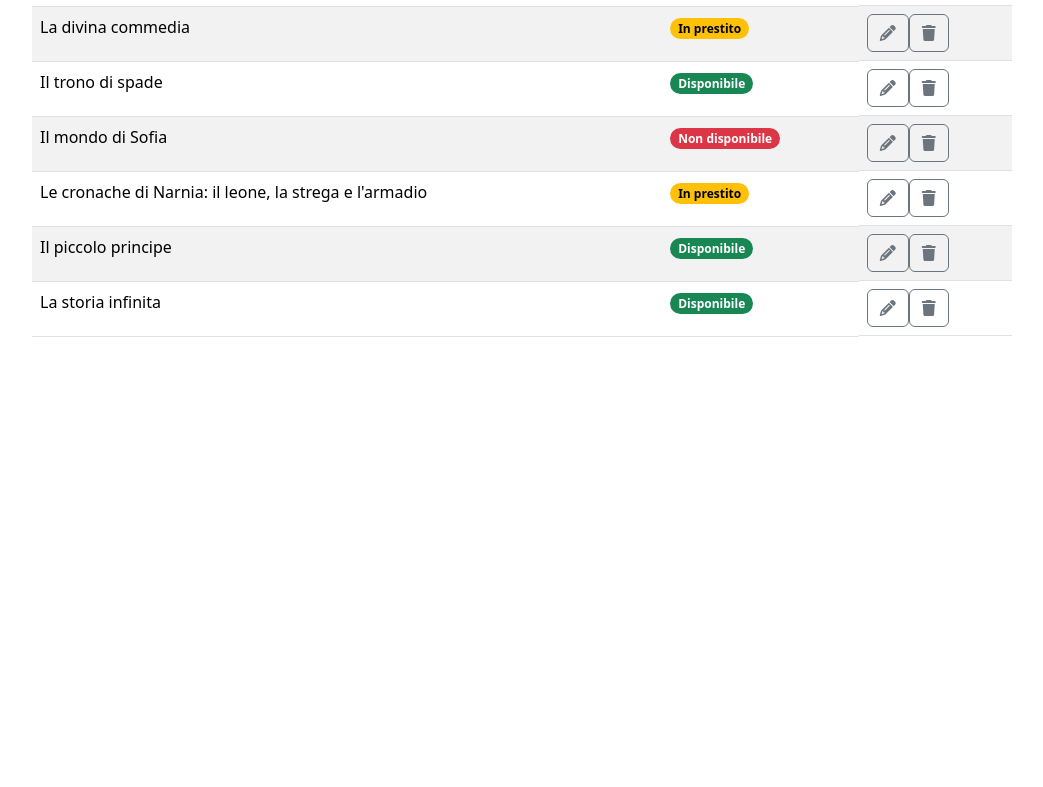
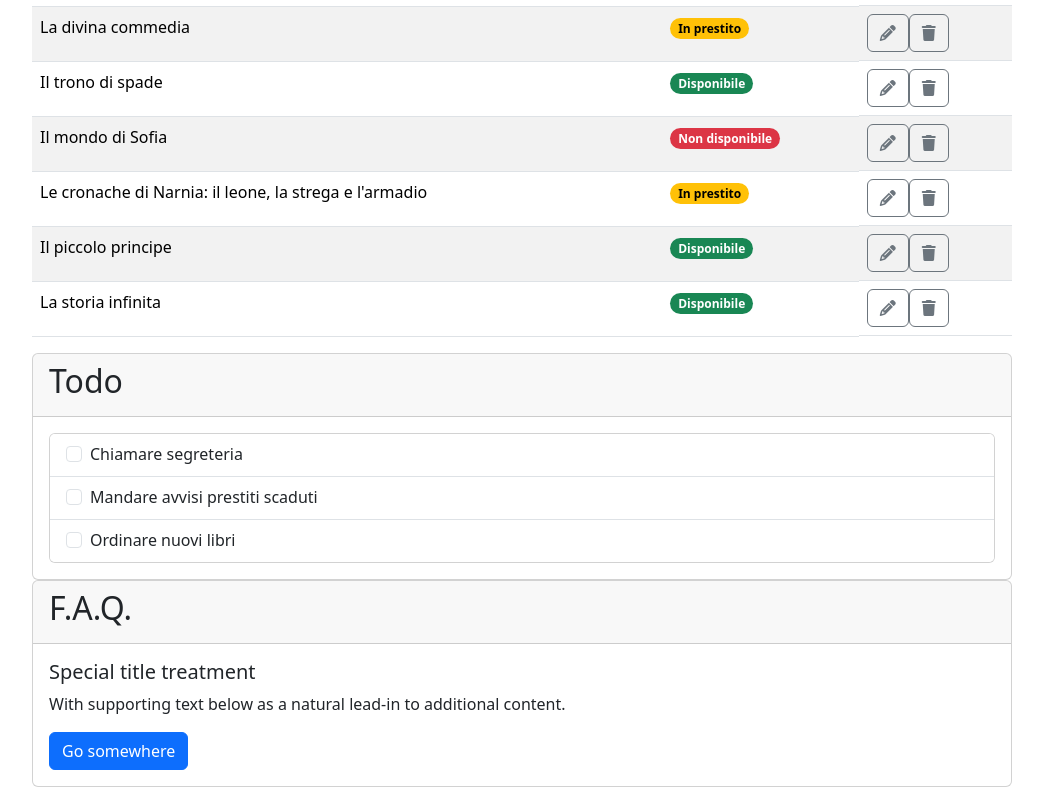
Before and after one commit to PieStw/html-css-bootstrap-dashboard, a plain HTML site: page index.html in a window 1280 px wide. Shown: the part 531-1318 px from the top of the page, without its empty margins (118-1161 px from the left). Before the commit the page ends 884 px from the top, so only its background shows below. Drawn offline with nearby package versions, Linux system fonts and the light colour scheme.

Commit message:
aggiunta primo bonus

```diff
--- a/index.html
+++ b/index.html
@@ -214,7 +214,65 @@
             </table>
           </div>
         </div>
+
+        <div class="row-12">
+          <div class="card">
+            <div class="card-header">
+              <h2>Todo</h2>
+            </div>
+            <div class="card-body">
+              <div class="card">
+                <ul class="list-group list-group-flush">
+                  <li class="list-group-item">
+                    <div class="form-check">
+                    <input class="form-check-input" type="checkbox" value="" id="flexCheckDefault">
+                    <label class="form-check-label" for="flexCheckDefault">
+                      Chiamare segreteria
+                    </label>
+                  </div>
+                </li>
+                  <li class="list-group-item">
+                    <div class="form-check">
+                      <input class="form-check-input" type="checkbox" value="" id="flexCheckChecked">
+                      <label class="form-check-label" for="flexCheckChecked">
+                        Mandare avvisi prestiti scaduti
+                      </label>
+                    </div>
+                  </li>
+                  <li class="list-group-item">
+                    <div class="form-check">
+                      <input class="form-check-input" type="checkbox" value="" id="flexCheckChecked">
+                      <label class="form-check-label" for="flexCheckChecked">
+                        Ordinare nuovi libri
+                      </label>
+                    </div>
+                  </li>
+                </ul>
+              </div>
+            </div>
+          </div>
+        </div>
+        <div class="row-12">
+          <div class="card">
+            <div class="card-header">
+              <h2>F.A.Q.</h2>
+            </div>
+            <div class="card-body">
+              <h5 class="card-title">Special title treatment</h5>
+              <p class="card-text">With supporting text below as a natural lead-in to additional content.</p>
+              <a href="#" class="btn btn-primary">Go somewhere</a>
+            </div>
+          </div>
+        </div>
+
+
+
+
       </div>
+
+
+
+
 
     </body>
 
```
